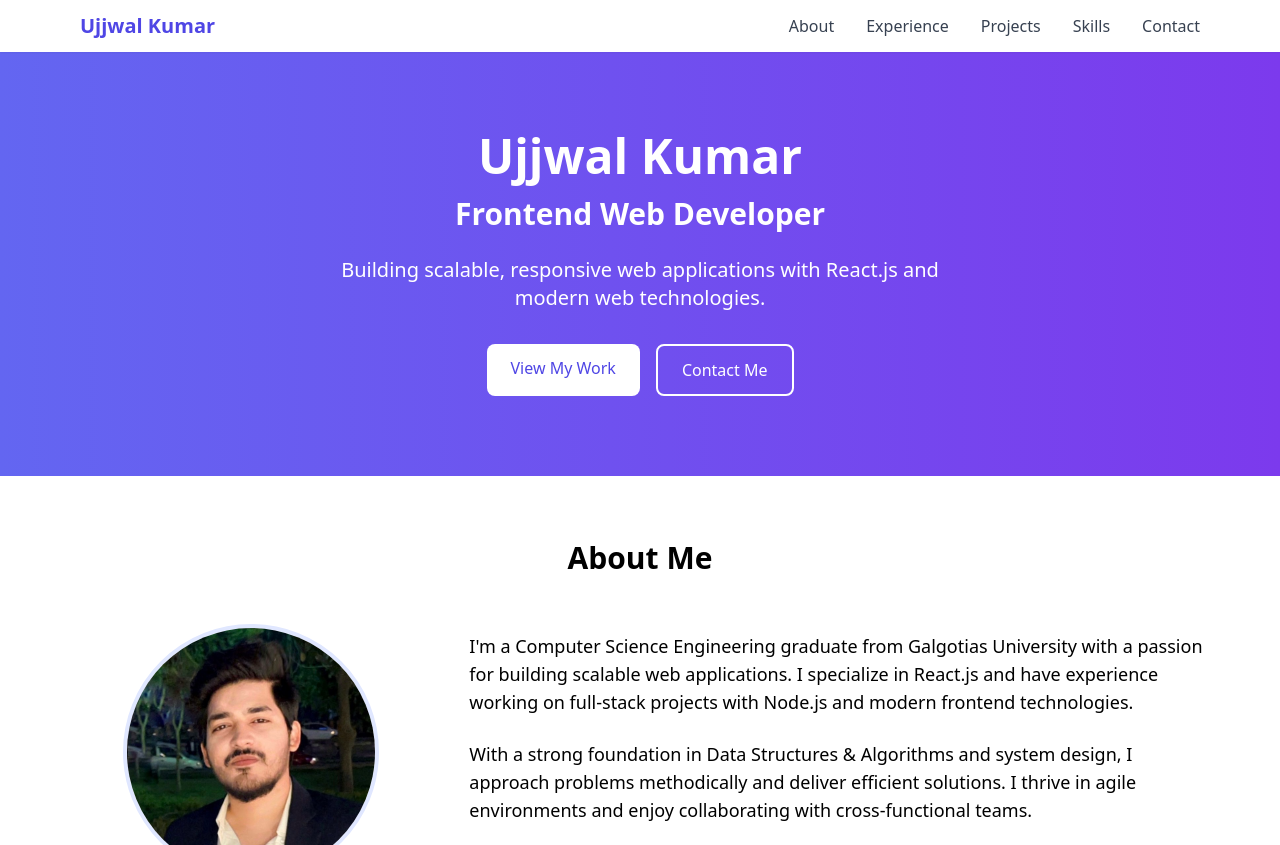
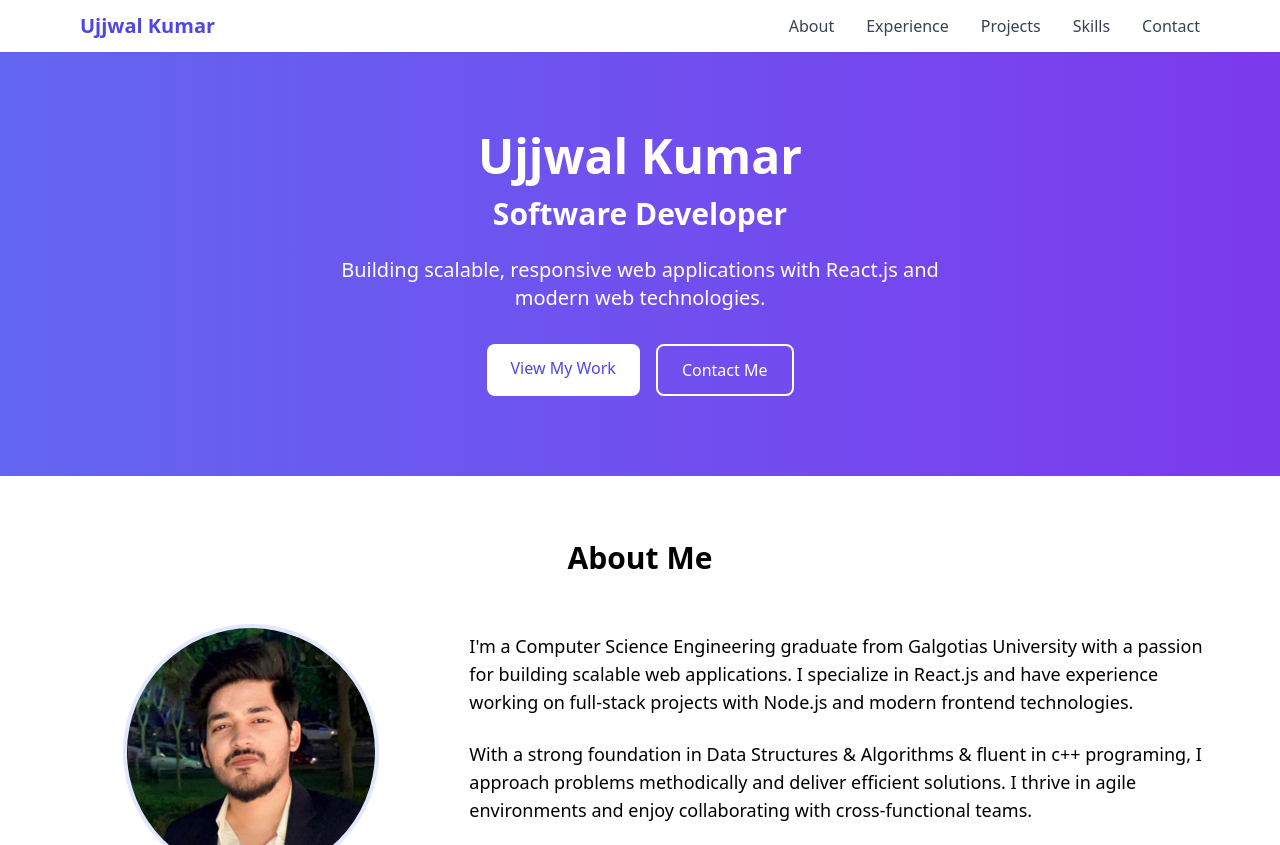
Before and after one commit to Ujjwalkumar6200/Ujjwal-portfolio, a plain HTML site: page index.html in a window 1280 px wide. Shown: the top 845 px of the page. Drawn offline with nearby package versions, Linux system fonts and the light colour scheme.

Commit message:
Update index.html

```diff
--- a/index.html
+++ b/index.html
@@ -3,7 +3,7 @@
 <head>
     <meta charset="UTF-8">
     <meta name="viewport" content="width=device-width, initial-scale=1.0">
-    <title>Ujjwal Kumar | Frontend Developer</title>
+    <title>Ujjwal Kumar | Software Developer</title>
     <link href="https://cdn.jsdelivr.net/npm/tailwindcss@2.2.19/dist/tailwind.min.css" rel="stylesheet">
     <link rel="stylesheet" href="https://cdnjs.cloudflare.com/ajax/libs/font-awesome/6.0.0-beta3/css/all.min.css">
 </head>
@@ -29,7 +29,7 @@
     <section class="py-20 px-4 bg-gradient-to-r from-indigo-500 to-purple-600 text-white">
         <div class="max-w-6xl mx-auto text-center">
             <h1 class="text-4xl md:text-5xl font-bold mb-4">Ujjwal Kumar</h1>
-            <h2 class="text-2xl md:text-3xl font-semibold mb-6">Frontend Web Developer</h2>
+            <h2 class="text-2xl md:text-3xl font-semibold mb-6">Software Developer</h2>
             <p class="text-xl max-w-2xl mx-auto mb-8">Building scalable, responsive web applications with React.js and modern web technologies.</p>
             <div class="flex justify-center space-x-4">
                 <a href="#projects" class="bg-white text-indigo-600 px-6 py-3 rounded-lg font-medium hover:bg-gray-100 transition">View My Work</a>
@@ -48,7 +48,7 @@
                 </div>
                 <div class="md:w-2/3">
                     <p class="text-lg mb-6">I'm a Computer Science Engineering graduate from Galgotias University with a passion for building scalable web applications. I specialize in React.js and have experience working on full-stack projects with Node.js and modern frontend technologies.</p>
-                    <p class="text-lg mb-6">With a strong foundation in Data Structures & Algorithms and system design, I approach problems methodically and deliver efficient solutions. I thrive in agile environments and enjoy collaborating with cross-functional teams.</p>
+                    <p class="text-lg mb-6">With a strong foundation in Data Structures & Algorithms & fluent in c++ programing, I approach problems methodically and deliver efficient solutions. I thrive in agile environments and enjoy collaborating with cross-functional teams.</p>
                     <div class="flex flex-wrap gap-4">
                         <a href="https://github.com/Ujjwalkumar6200" target="_blank" class="flex items-center text-gray-700 hover:text-indigo-600">
                             <i class="fab fa-github text-2xl mr-2"></i> GitHub
```
